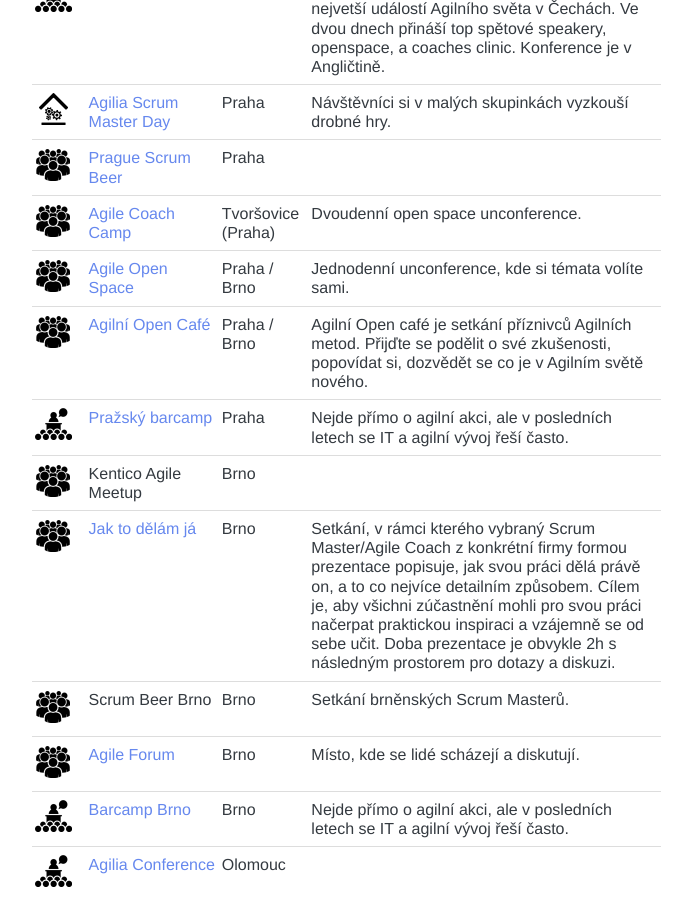
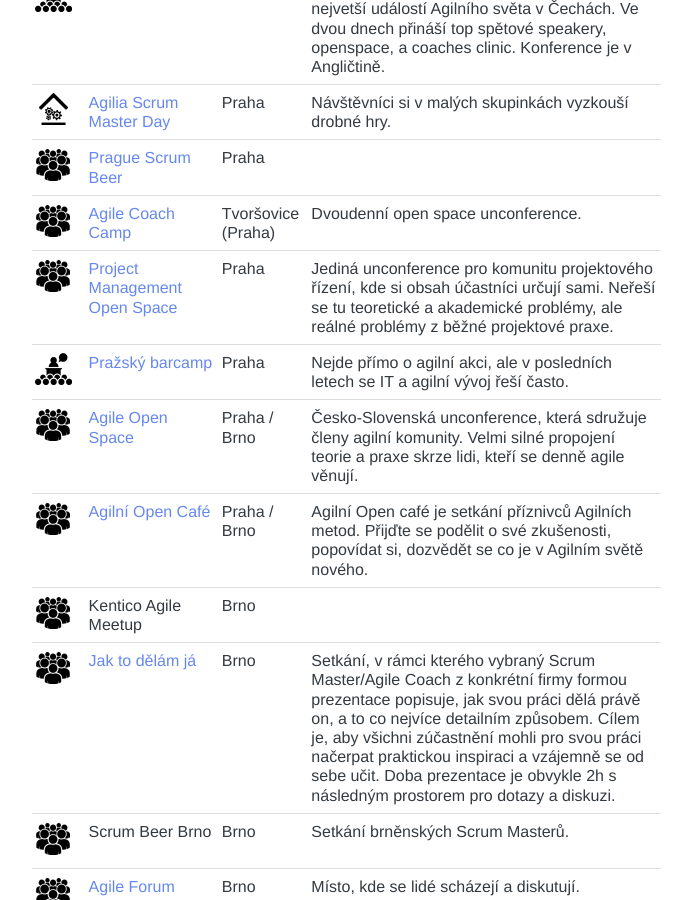
Before and after one commit to lukasbednarik/agilnikalendar.cz, a Jekyll site: the page built from index.md, in a window 1280 px wide and 900 px high, scrolled down 1027 px. Shown: the whole window, without its empty margins (208-900 px from the left). Built offline with Jekyll 4.4.1, drawn with Linux system fonts in a browser that asks for light colours; comment, search, counter and statistics services are not loaded.

Commit message:
Agile Open Space info updated

```diff
--- a/index.md
+++ b/index.md
@@ -49,21 +49,27 @@
 		</tr>
 		<tr>
 			<td><img alt="Unconference" title="Unconference" src="assets/community.png"></td>
+			<td><a href="https://www.pmopenspace.cz/">Project Management Open Space</a></td>
+			<td>Praha</td>
+			<td class="tbds">Jediná unconference pro komunitu projektového řízení, kde si obsah účastníci určují sami. Neřeší se tu teoretické a akademické problémy, ale reálné problémy z běžné projektové praxe.</td>
+		</tr>
+		<tr>
+			<td><img alt="Unconference" title="Unconference" src="assets/conference.png"></td>
+			<td><a href="http://www.prazskybarcamp.cz/">Pražský barcamp</a></td>
+			<td>Praha</td>
+			<td class="tbds">Nejde přímo o agilní akci, ale v posledních letech se IT a agilní vývoj řeší často.</td>
+		</tr>
+		<tr>
+			<td><img alt="Unconference" title="Unconference" src="assets/community.png"></td>
 			<td><a href="http://www.agileopenspace.cz/">Agile Open Space</a></td>
 			<td>Praha / Brno</td>
-			<td class="tbds">Jednodenní unconference, kde si témata volíte sami.</td>
+			<td class="tbds">Česko-Slovenská unconference, která sdružuje členy agilní komunity. Velmi silné propojení teorie a praxe skrze lidi, kteří se denně agile věnují.</td>
 		</tr>
 		<tr>
 			<td><img alt="Komunita" title="Komunita" src="assets/community.png"></td>
 			<td><a href="https://agilniasociace.cz/category/otevrena-agilni-setkani/">Agilní Open Café</a></td>
 			<td>Praha / Brno</td>
 			<td class="tbds">Agilní Open café je setkání příznivců Agilních metod. Přijďte se podělit o své zkušenosti, popovídat si, dozvědět se co je v Agilním světě nového.</td>
-		</tr>
-		<tr>
-			<td><img alt="Unconference" title="Unconference" src="assets/conference.png"></td>
-			<td><a href="http://www.prazskybarcamp.cz/">Pražský barcamp</a></td>
-			<td>Praha</td>
-			<td class="tbds">Nejde přímo o agilní akci, ale v posledních letech se IT a agilní vývoj řeší často.</td>
 		</tr>
 		<tr>
 			<td><img alt="Komunita" title="Komunita" src="assets/community.png"></td>
@@ -163,6 +169,7 @@
 
 ## Fotografie
 
+<p><img class="img-responsive" src="assets/agile-open-space-2018.jpg" alt="Agile Open Space"><a href="http://www.agileopenspace.cz/">Agile Open Space</a> 2018</p>
 <p><img class="img-responsive" src="assets/scrumimpulz-2018.jpg" alt="ScrumImpulz"><a href="https://www.scrumimpulz.sk/">ScrumImpulz</a> 2018</p>
 <p><img class="img-responsive" src="assets/agile-management-congress-2017.jpg" alt="Agile Management Congress 2017"><a href="https://agilemanagementcongress.com/">Agile Management Congress</a> 2017</p>
 <p><img class="img-responsive" src="assets/agile-prague-2017.jpg" alt="Agile Prague 2017"><a href="http://agileprague.com">Agile Prague</a> 2017</p>
```
Also changed, not shown: assets/agile-open-space-2018.jpg (added).
